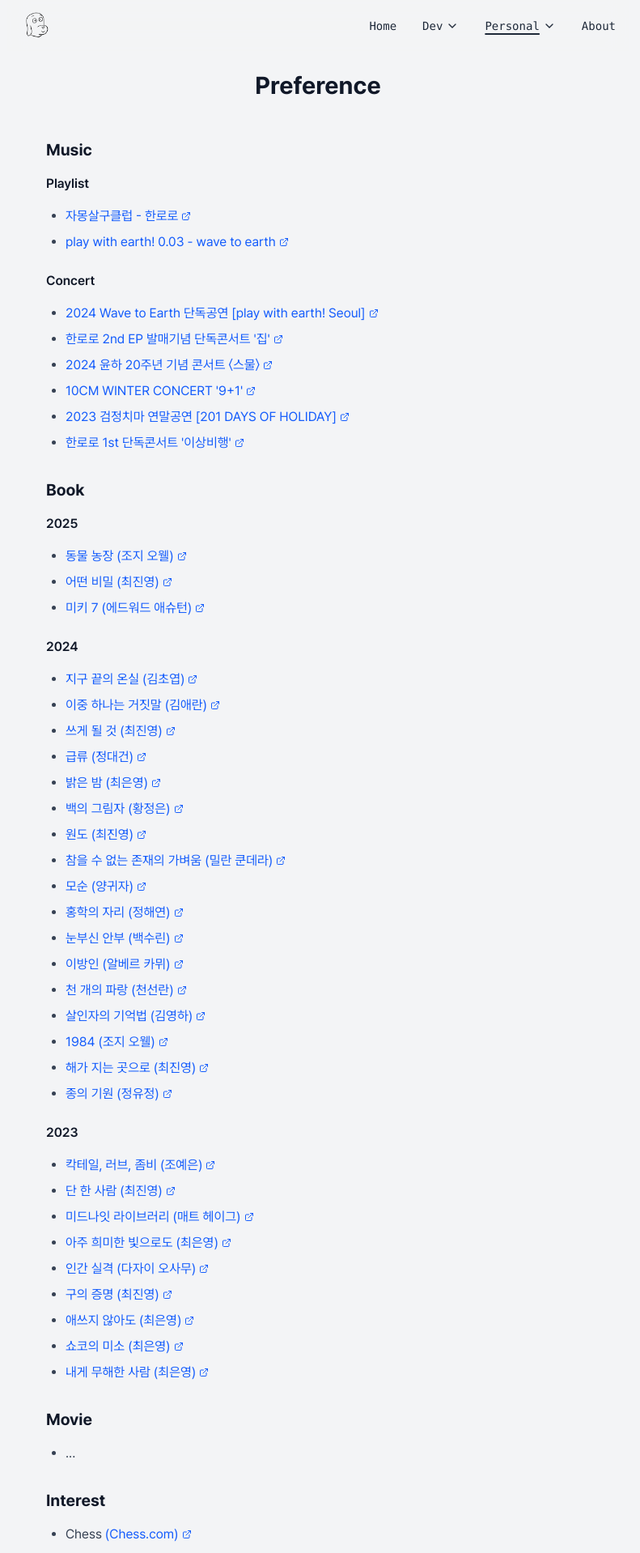
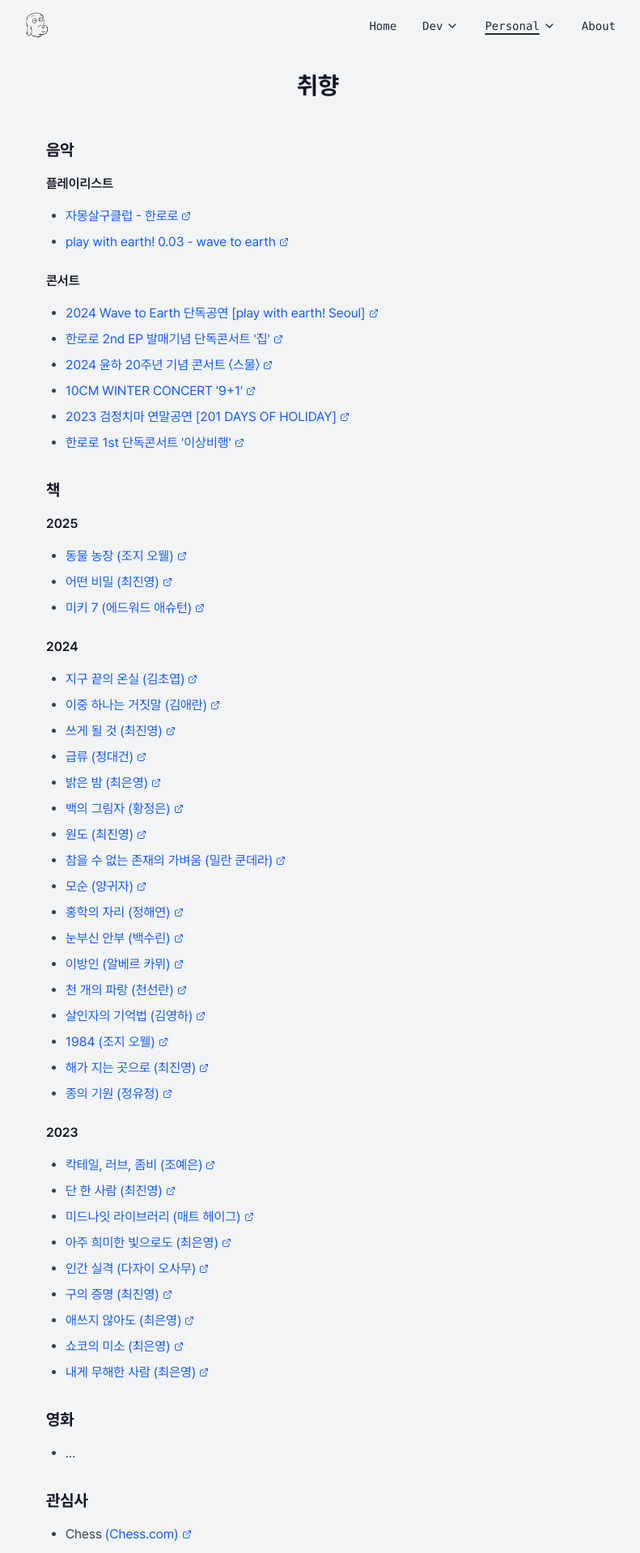
Before and after one commit to jamongsalguclub/wookhyung.dev, a Next.js app: page /preference in a window 1280 px wide. Shown: the top 1918 px of the page at 81% size, without its empty margins (247-1038 px from the left). Built offline with nearby package versions, Linux system fonts and the light colour scheme; what @bprogress/next would draw is missing.

Commit message:
feat: translate preference page titles to Korean

```diff
--- a/src/app/preference/page.tsx
+++ b/src/app/preference/page.tsx
@@ -25,14 +25,14 @@ export default function PreferencePage() {
     <div className="min-h-screen font-pretendard pb-12">
       <div className="max-w-2xl mx-auto space-y-8">
         <div className="text-center mb-12">
-          <h1 className="text-3xl font-bold text-gray-900">Preference</h1>
+          <h1 className="text-3xl font-bold text-gray-900">취향</h1>
         </div>
 
         <section>
           <div className="mb-6">
-            <h2 className="text-xl font-bold text-gray-900 mb-4">Music</h2>
+            <h2 className="text-xl font-bold text-gray-900 mb-4">음악</h2>
             <h3 className="text-base font-semibold text-gray-900 mb-4">
-              Playlist
+              플레이리스트
             </h3>
             <ul className="list-disc ml-6 space-y-2">
               {PLAYLISTS.map((playlist) => (
@@ -52,7 +52,7 @@ export default function PreferencePage() {
           </div>
           <div className="mb-6">
             <h3 className="text-base font-semibold text-gray-900 mb-4">
-              Concert
+              콘서트
             </h3>
             <ul className="list-disc ml-6 space-y-2">
               {CONCERTS.map((concert) => (
@@ -73,7 +73,7 @@ export default function PreferencePage() {
         </section>
 
         <section>
-          <h2 className="text-xl font-bold text-gray-900 mb-4">Book</h2>
+          <h2 className="text-xl font-bold text-gray-900 mb-4">책</h2>
           {Object.entries(BOOKS_BY_YEAR)
             .sort(([a], [b]) => Number(b) - Number(a))
             .map(([year, books]) => (
@@ -101,14 +101,14 @@ export default function PreferencePage() {
         </section>
 
         <section>
-          <h2 className="text-xl font-bold text-gray-900 mb-4">Movie</h2>
+          <h2 className="text-xl font-bold text-gray-900 mb-4">영화</h2>
           <ul className="list-disc ml-6 space-y-2">
             <li className="text-gray-700">...</li>
           </ul>
         </section>
 
         <section>
-          <h2 className="text-xl font-bold text-gray-900 mb-4">Interest</h2>
+          <h2 className="text-xl font-bold text-gray-900 mb-4">관심사</h2>
           <ul className="list-disc ml-6 space-y-2">
             {INTERESTS.map((interest) => (
               <li className="text-gray-700" key={interest.title}>
```
